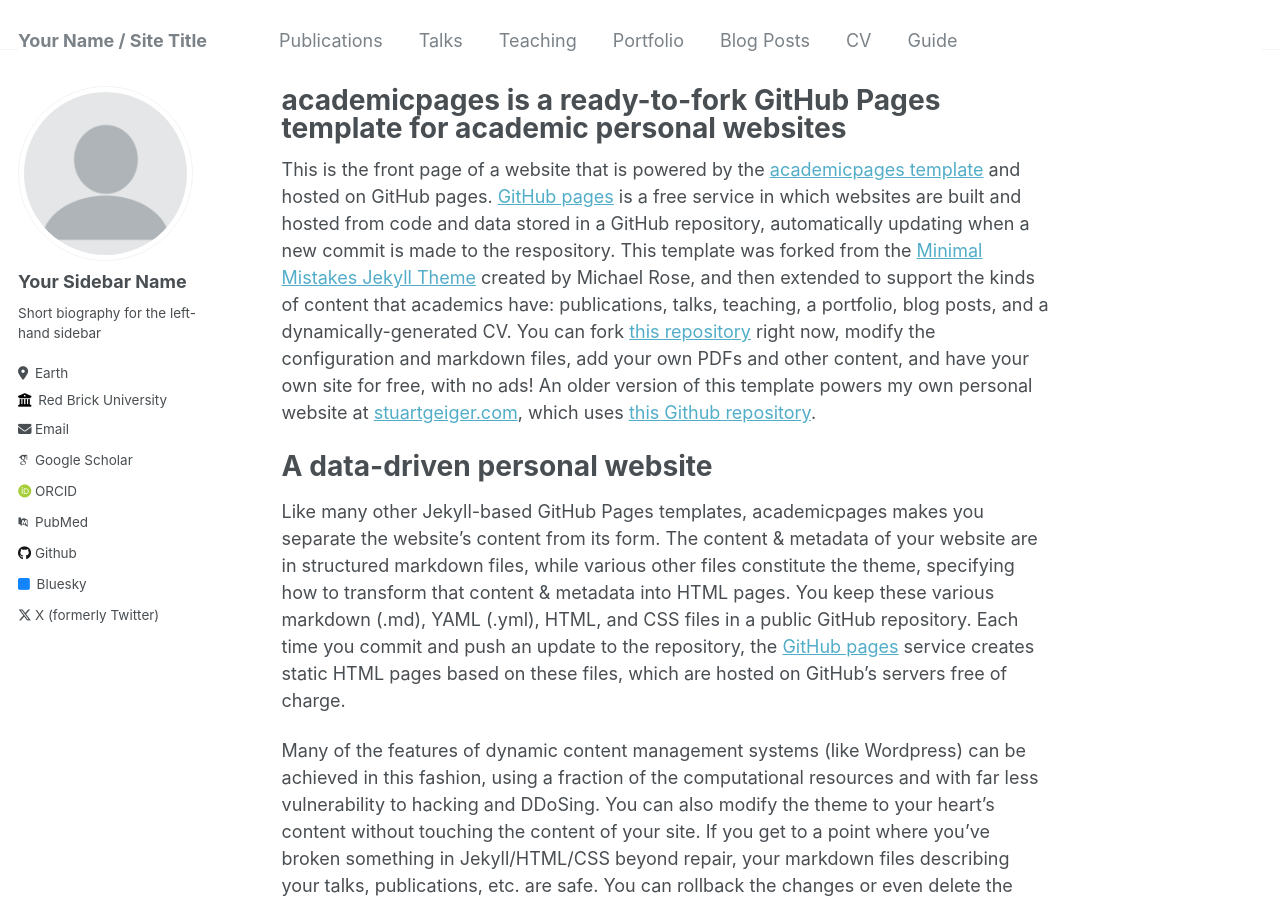
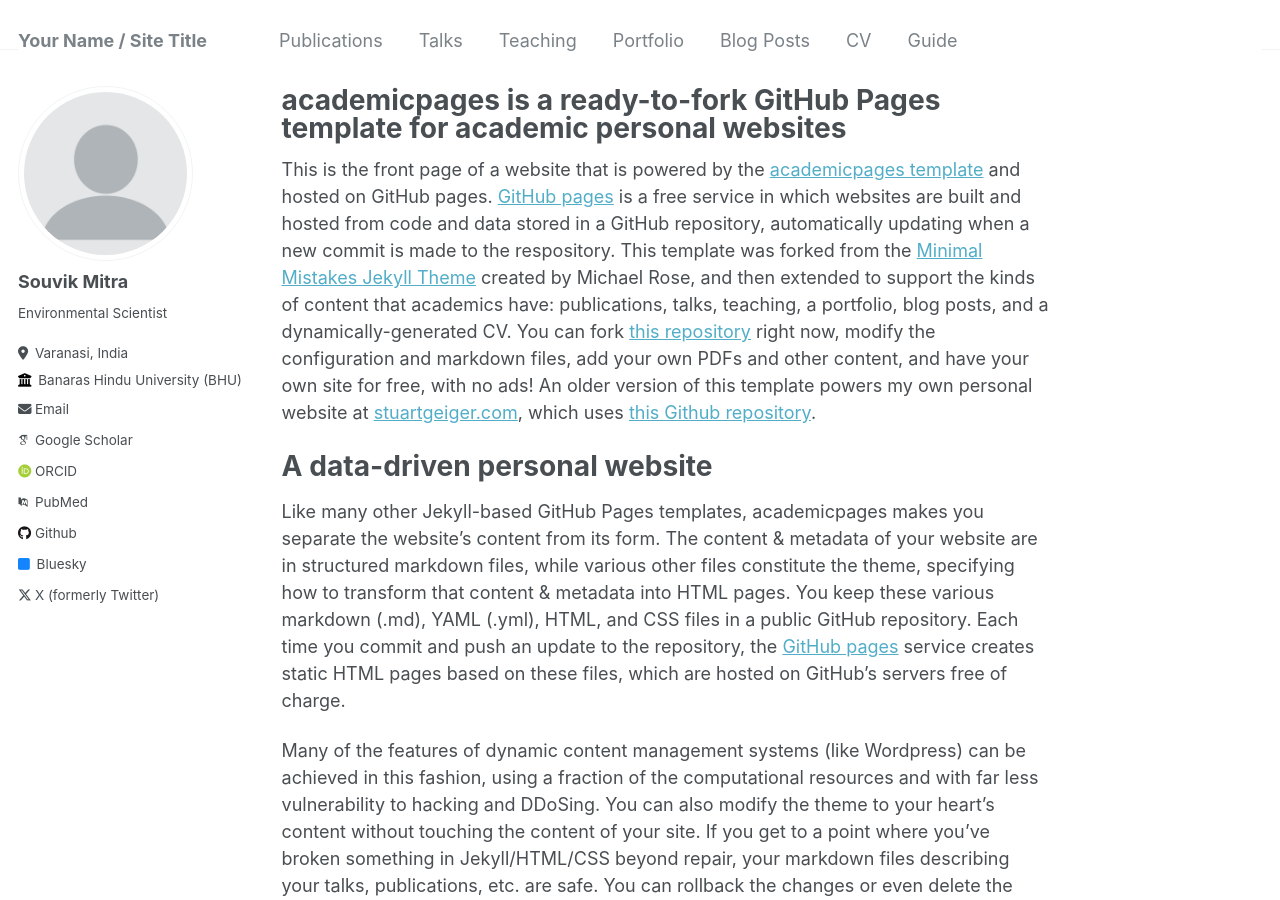
Before and after one commit to Souvikmitra21/Souvikmitra21.github.io, a Jekyll site: the page built from _pages/about.md, in a window 1280 px wide and 900 px high. Built offline with Jekyll 4.4.1, drawn with Linux system fonts in a browser that asks for light colours; some web fonts are replaced.

Commit message:
Update config.yml

```diff
--- a/_config.yml
+++ b/_config.yml
@@ -22,13 +22,13 @@ repository               : "academicpages/academicpages.github.io"
 author:
   # Biographic information
   avatar           : "profile.png"
-  name             : "Your Sidebar Name"
+  name             : "Souvik Mitra"
   pronouns         : # example: "she/her"
-  bio              : "Short biography for the left-hand sidebar"
-  location         : "Earth"
-  employer         : "Red Brick University"
+  bio              : "Environmental Scientist"
+  location         : "Varanasi, India"
+  employer         : "Banaras Hindu University (BHU)"
   uri              : # URL
-  email            : "none@example.org"
+  email            : "mitrasouvik2001@gmail.com"
 
   # Academic websites
   arxiv            : # URL - Update with the correct link to your profile
```
